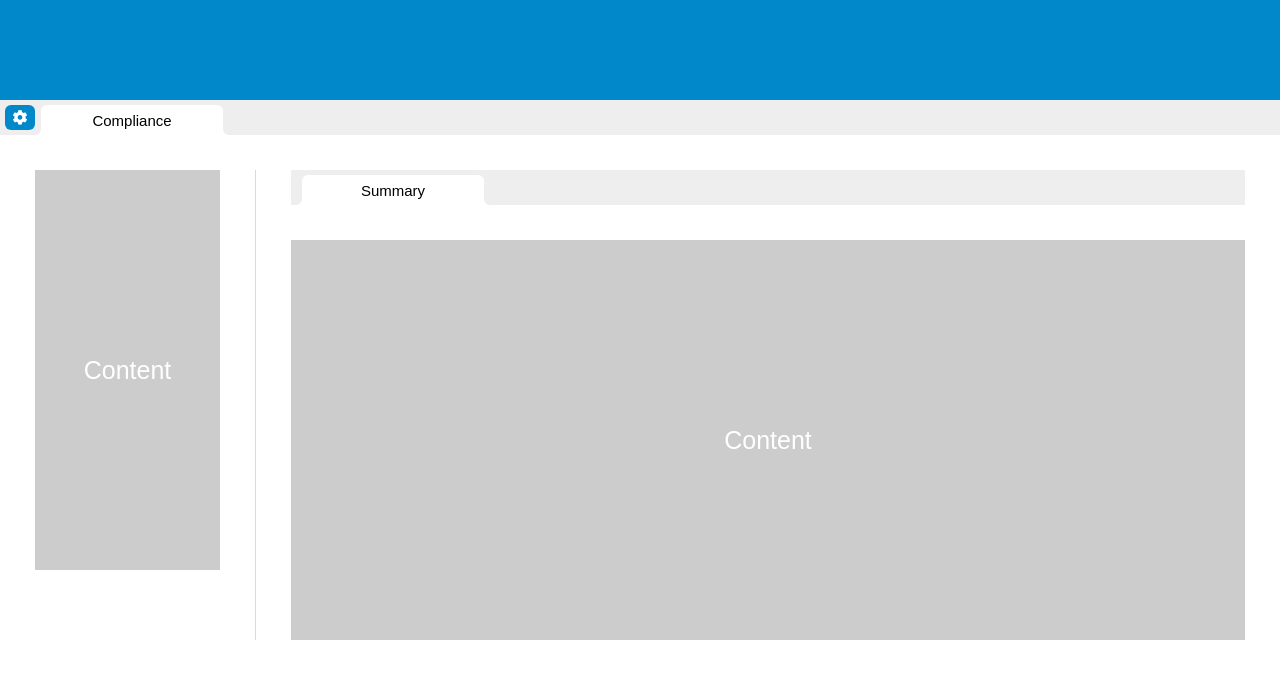
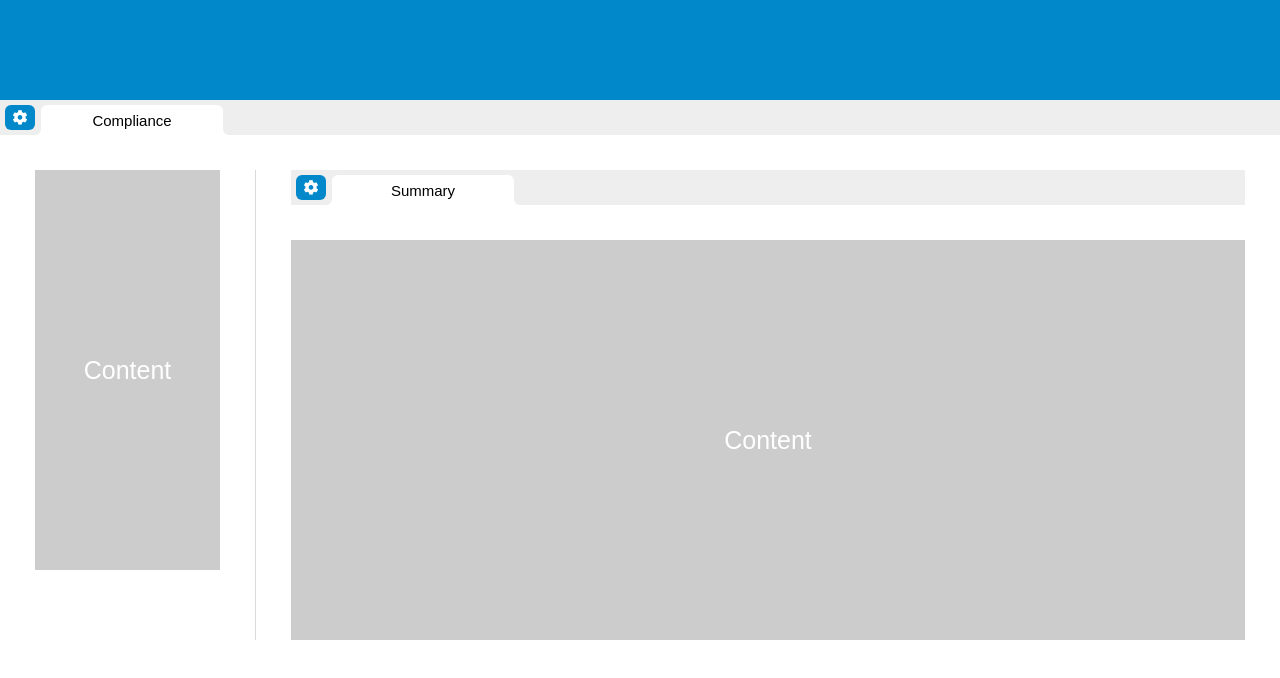
Before and after one commit to idotheinternet/responsive-tabs, an Angular app: page / in a window 1280 px wide. Shown: the top 678 px of the page. Built offline with nearby package versions, Linux system fonts and the light colour scheme.

Commit message:
asdfasdf

```diff
--- a/package.json
+++ b/package.json
@@ -3,7 +3,7 @@
   "version": "0.0.0",
   "scripts": {
     "ng": "ng",
-    "start": "node server",
+    "start": "ng serve",
     "build": "ng build",
     "test": "ng test",
     "lint": "ng lint",
--- a/src/app/tabs/tabs.component.html
+++ b/src/app/tabs/tabs.component.html
@@ -1,5 +1,5 @@
-<div class="tabs">
-  <div class="tabs-manager" *ngIf="level === 1" (click)="appendTab()">
+<div class="tabs" #tabsCon>
+  <div class="tabs-manager" (click)="appendTab()">
     <i class="fas fa-cog"></i>
   </div>
   <div class="tab" *ngFor="let tab of tabs; let i = index;" [ngClass]="{'active': i === idx}">
--- a/src/app/tabs/tabs.component.ts
+++ b/src/app/tabs/tabs.component.ts
@@ -1,4 +1,4 @@
-import { Component, Input } from '@angular/core';
+import { Component, Input, ViewChild } from '@angular/core';
 
 @Component({
   selector: 'app-tabs',
@@ -7,10 +7,13 @@ import { Component, Input } from '@angular/core';
 })
 export class TabsComponent {
 
-  constructor(){}
+  constructor(){
+    console.log(this.tabsCon);
+  }
 
   @Input() level: number;
   @Input() tabs: object[] = [];
+  @ViewChild('tabsCon') tabsCon: HTMLDivElement;
 
   idx: number = 0;
 
@@ -25,7 +28,7 @@ export class TabsComponent {
 
   appendTab() {
     const entities: string[] = ['Installer ', 'Project ', 'Something '],
-    random: string = entities[Math.floor(Math.random() * entities.length)] + Math.random().toString().substring(2, 15);
+    random: string = entities[Math.floor(Math.random() * entities.length)] + Math.random().toString().substring(2, 9);
     this.tabs.push({
       label: random,
       isDynamic: true
```
